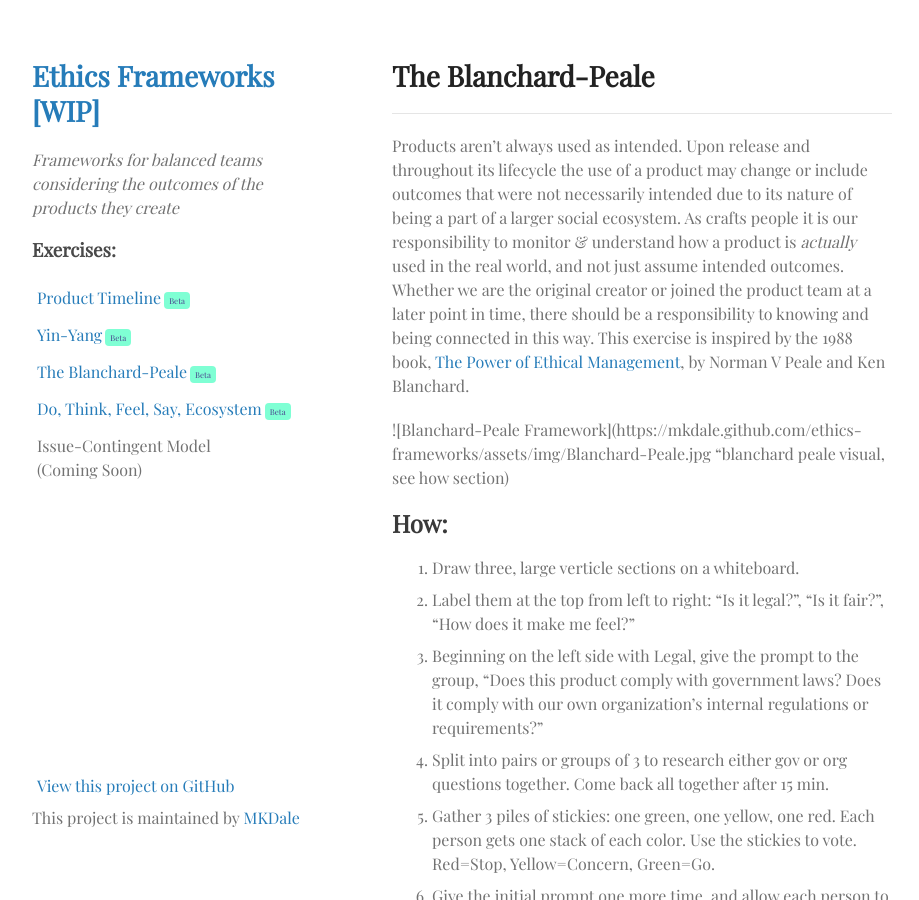
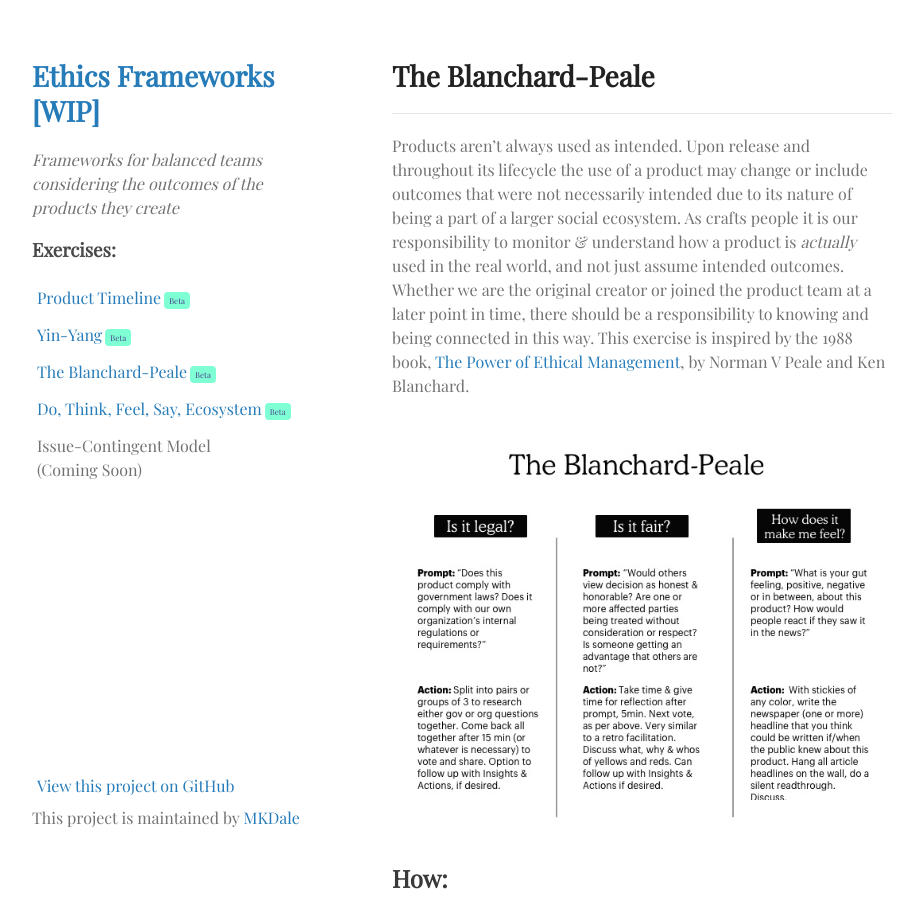
Before and after one commit to MKDale/ethics-frameworks, a Jekyll site: the page built from blanchard-peale.md, in a window 1280 px wide and 900 px high. Shown: the whole window, without its empty margins (178-1097 px from the left). Built offline with Jekyll 4.4.1, drawn with Linux system fonts in a browser that asks for light colours; our own code applies the rules of GitHub Pages for plain Markdown files.

```diff
--- a/blanchard-peale.md
+++ b/blanchard-peale.md
@@ -8,7 +8,7 @@ layout: default
 
 Products aren’t always used as intended. Upon release and throughout its lifecycle the use of a product may change or include outcomes that were not necessarily intended due to its nature of being a part of a larger social ecosystem. As crafts people it is our responsibility to monitor & understand how a product is *actually* used in the real world, and not just assume intended outcomes. Whether we are the original creator or joined the product team at a later point in time, there should be a responsibility to knowing and being connected in this way. This exercise is inspired by the 1988 book, [The Power of Ethical Management](https://www.amazon.com/Power-Ethical-Management-Norman-Peale/dp/0688070620), by Norman V Peale and Ken Blanchard.
 
-![Blanchard-Peale Framework](https://mkdale.github.com/ethics-frameworks/assets/img/Blanchard-Peale.jpg "blanchard peale visual, see how section)
+![Blanchard-Peale Framework](https://mkdale.github.com/ethics-frameworks/assets/img/Blanchard-Peale.jpg "blanchard peale visual, see how section")
 
 ## How:
 
```
